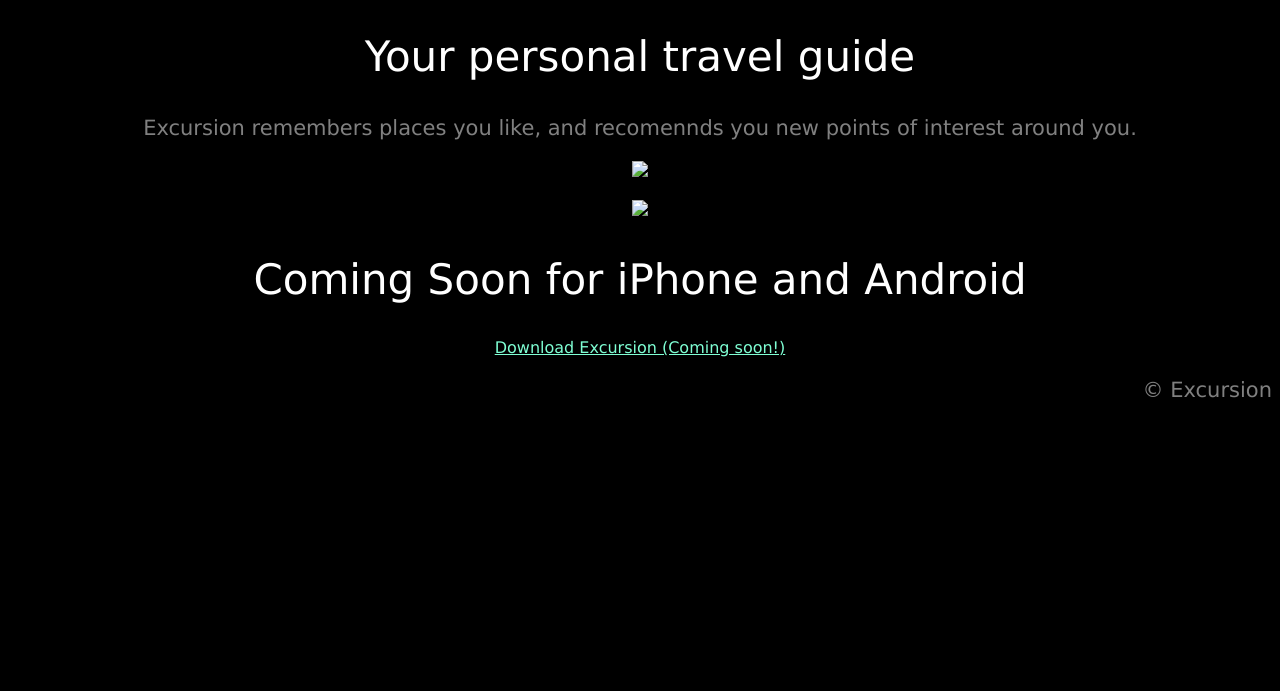
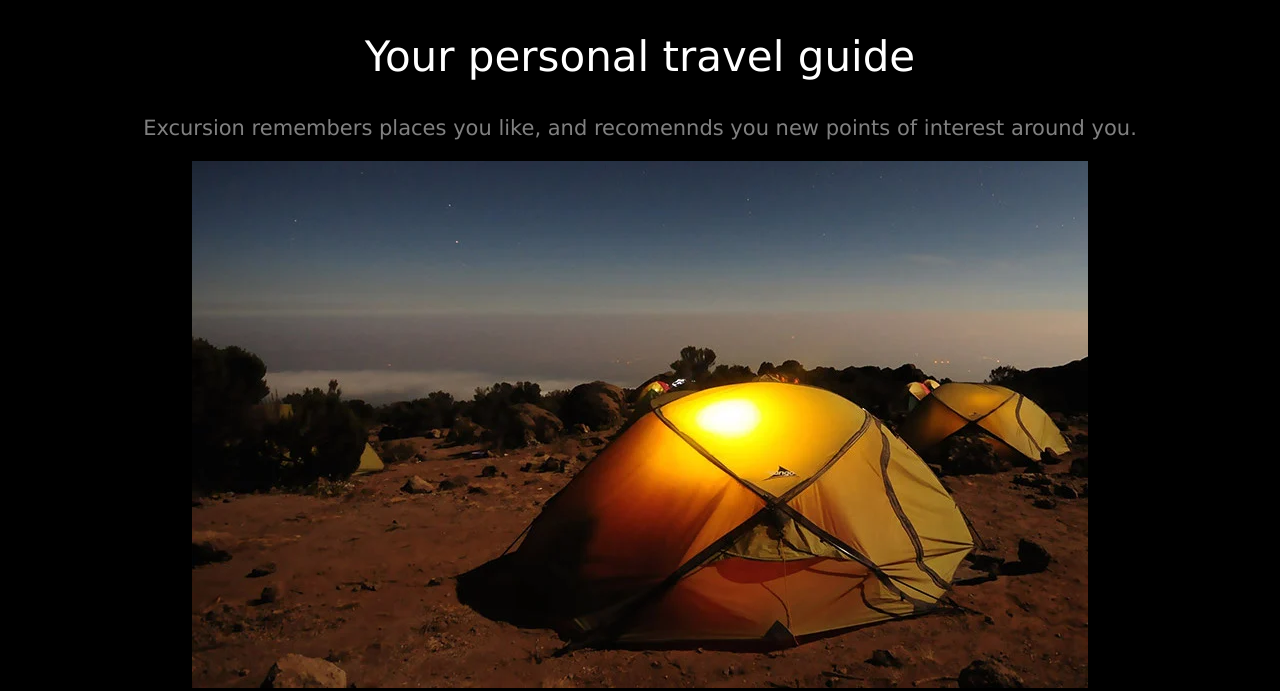
Before and after one commit to EmperorGreg/excursion, a plain HTML site: page index.html in a window 1280 px wide. Shown: the part 335-1026 px from the top of the page. Before the commit the page ends 800 px from the top, so only its background shows below. Drawn offline with Linux system fonts and the light colour scheme.

Commit message:
corrected image storing locations to match required specification

```diff
--- a/index.html
+++ b/index.html
@@ -9,15 +9,15 @@
         <a href="index.html">Download Excursion (Coming soon!)</a>
         <br/>
         <video controls autoplay>
-            <source src="excursion.mov">
+            <source src="resources/excursion.mov">
         </video>
         <br/>
         <h2>Your personal travel guide</h2>
         <p>Excursion remembers places you like, and recomennds you new points of interest around you.</p>
-        <img src="camp.png">
+        <img src="resources/camp.png">
         <br/>
         <br/>
-        <img src="phone.png">
+        <img src="resources/phone.png">
         <h2>Coming Soon for iPhone and Android</h2>
         <a href="index.html">Download Excursion (Coming soon!)</a>
         <p class="copyright">&#169; Excursion</p>
```
Also changed, not shown: resources/camp.png (added), resources/phone.png (added), 1 other file.
